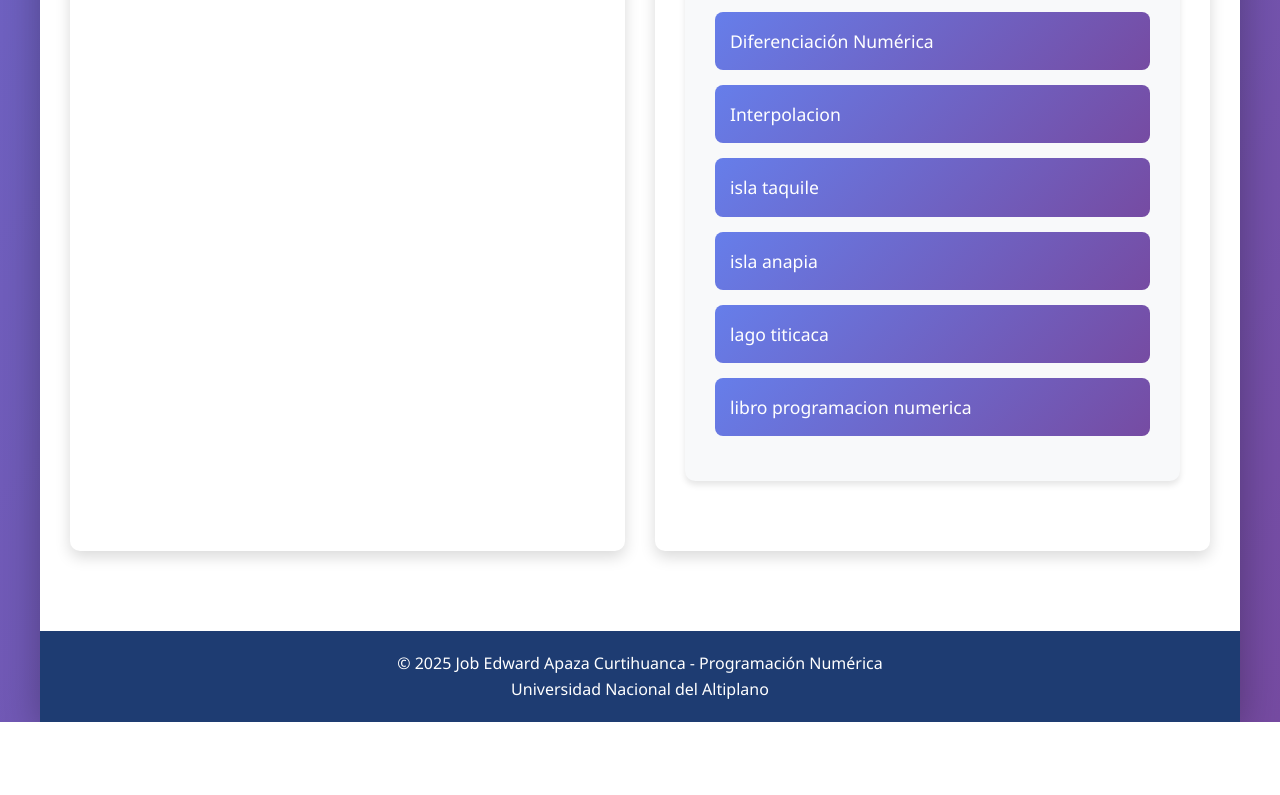
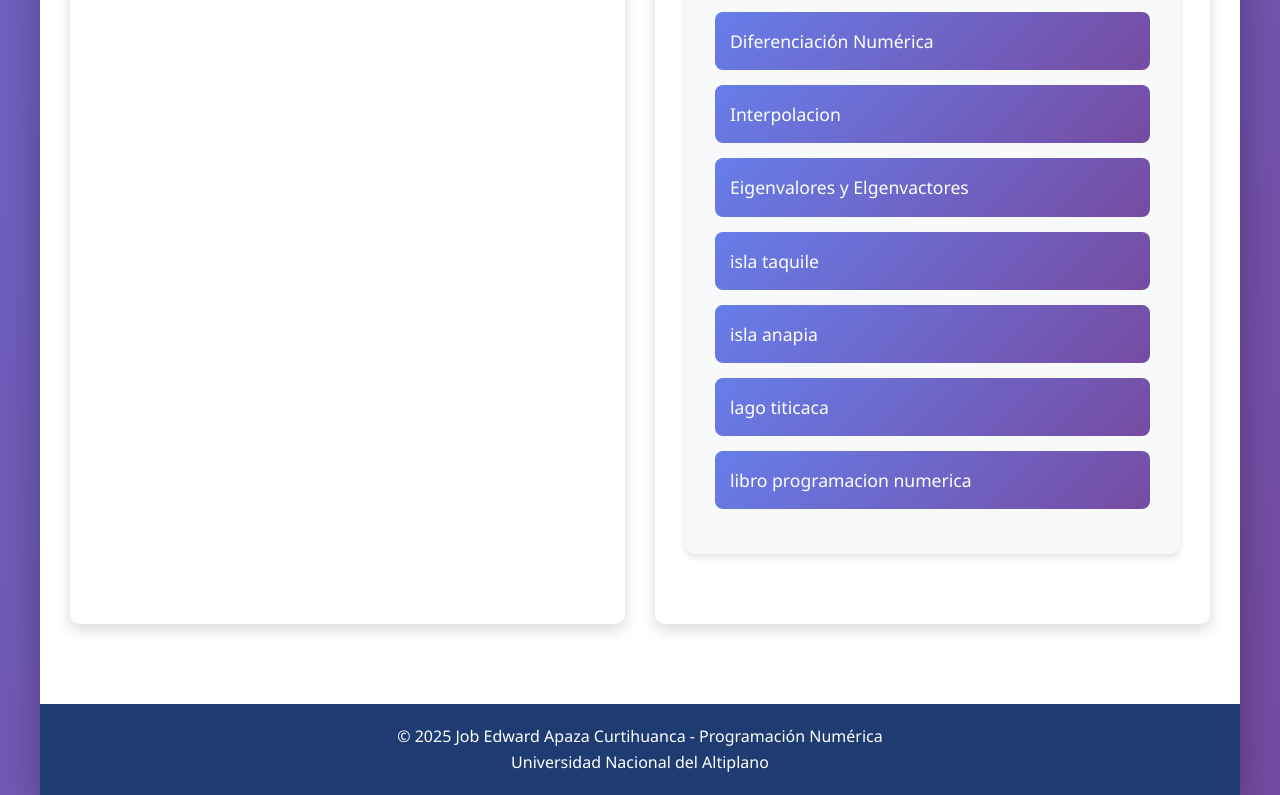
Before and after one commit to JobApaza14k/MI-PORTAFOLIO, a plain HTML site: page index.html in a window 1280 px wide. Shown: the part 2554-3349 px from the top of the page. Before the commit the page ends 3276 px from the top, so only its background shows below. Drawn offline with Linux system fonts and the light colour scheme.

Commit message:
Update index.html

```diff
--- a/index.html
+++ b/index.html
@@ -243,6 +243,7 @@
               <li><a href="https://github.com/JobApaza14k/MI-PORTAFOLIO/blob/main/_TRABAJO%20NUMERO_9.pdf" target="_blank"> Resumen del artículo</a></li>
               <li><a href="https://github.com/tuusuario/proyecto5" target="_blank"> Diferenciación Numérica</a></li>
               <li><a href="https://github.com/tuusuario/proyecto5" target="_blank"> Interpolacion</a></li>
+              <li><a href="https://github.com/tuusuario/proyecto5" target="_blank"> Eigenvalores y Elgenvactores</a></li>
               <li><a href="https://github.com/JobApaza14k/MI-PORTAFOLIO/blob/main/primer%20ejercicio.pdf" target="_blank"> isla taquile</a></li>
               <li><a href="https://github.com/JobApaza14k/MI-PORTAFOLIO/blob/main/segundo%20trabajo.pdf" target="_blank"> isla anapia</a></li>
               <li><a href="https://github.com/JobApaza14k/MI-PORTAFOLIO/blob/main/tercer%20trabajo.pdf" target="_blank"> lago titicaca</a></li>
```
